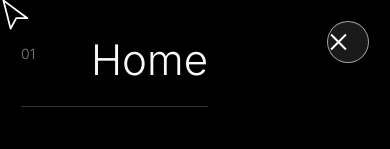
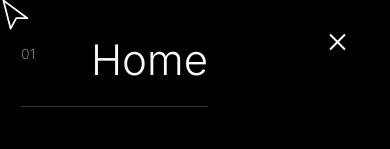
Before and after one commit to iice257/2026-Portfolio, a Next.js app: page / in a window 390 px wide. Both pictures are taken after a click on the button 351 px from the left and 41 px from the top of the page. Shown: the top 149 px of the page. Built offline with nearby package versions, Linux system fonts and the light colour scheme; a web font is replaced by a local one.

Commit message:
Fix snow toggle and menu close button

```diff
--- a/components/ReactBits/SnowToggle.js
+++ b/components/ReactBits/SnowToggle.js
@@ -4,7 +4,7 @@ import { useTooltip } from '../../context/TooltipContext';
 import { useTheme } from '../../context/ThemeContext';
 
 const SnowToggle = () => {
-  const { isSnowing, setIsSnowing } = useSnow();
+  const { isSnowing, toggleSnow } = useSnow();
   const { theme } = useTheme();
   const {
     showSnowTooltip,
@@ -41,7 +41,7 @@ const SnowToggle = () => {
   }, [theme, snowTooltipWasShown, setShowSnowTooltip, setSnowTooltipWasShown]);
 
   const handleToggle = () => {
-    setIsSnowing(!isSnowing);
+    toggleSnow();
 
     // If we're toggling ON, show "Nice!"
     if (!isSnowing) {
--- a/components/ReactBits/StaggeredMenu.js
+++ b/components/ReactBits/StaggeredMenu.js
@@ -70,7 +70,7 @@ const StaggeredMenu = ({
         type="button"
         onClick={toggleMenu}
         aria-label="Close menu"
-        className={`absolute top-6 right-6 md:top-8 md:right-8 z-[100001] h-12 w-12 rounded-full border border-white/60 bg-white/10 flex items-center justify-center transition-all duration-300 cursor-none ${isOpen ? 'opacity-100 scale-100' : 'opacity-0 scale-90 pointer-events-none'
+        className={`absolute top-6 right-6 md:top-8 md:right-8 z-[100001] h-12 w-12 flex items-center justify-center transition-all duration-300 cursor-none ${isOpen ? 'opacity-100 scale-100' : 'opacity-0 scale-90 pointer-events-none'
           }`}
         style={{ cursor: 'none' }}
       >
```
